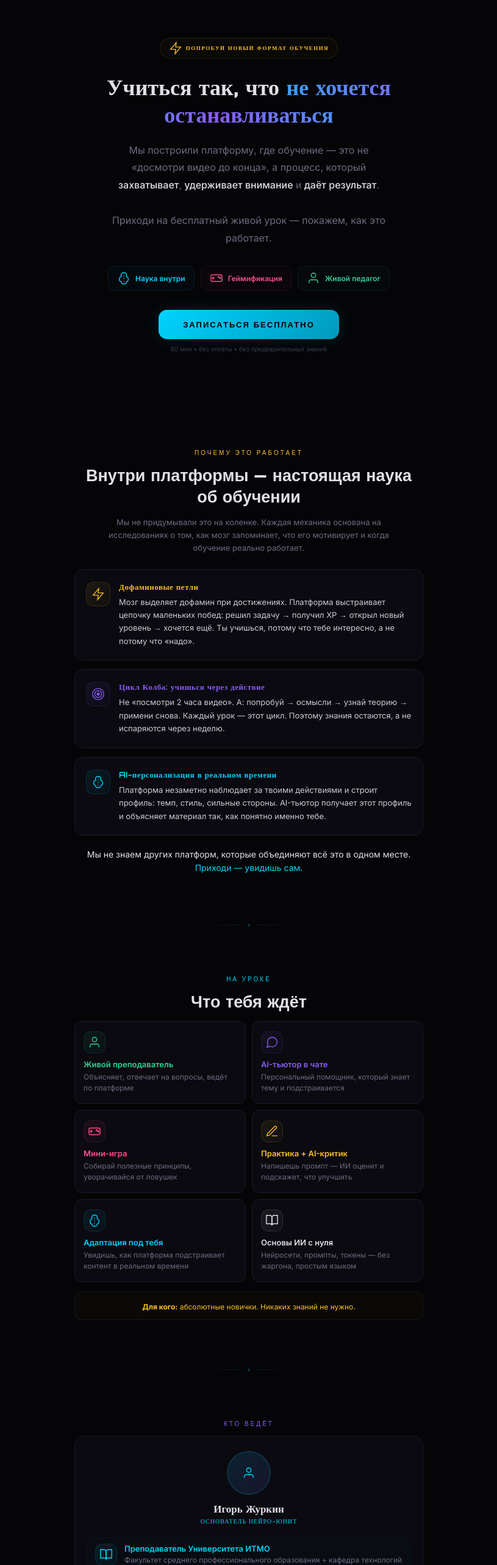
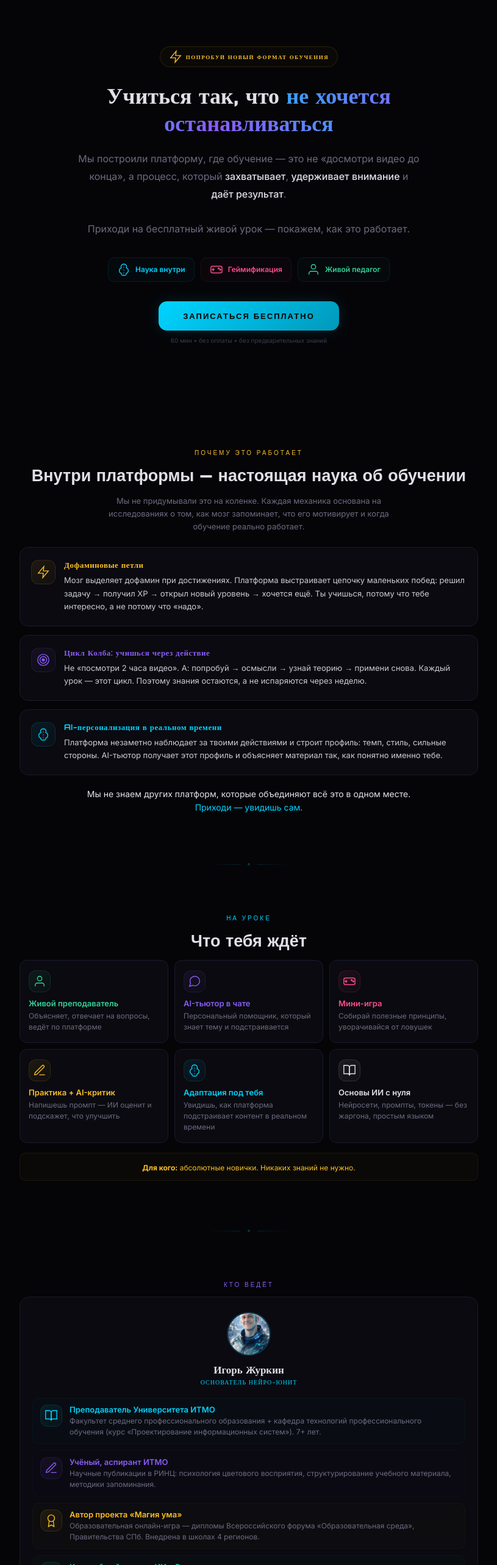
Before and after one commit to ivsvivsvivsvivsv-afk/neurostart-landing, a Next.js app: page / in a window 1280 px wide. Shown: the part 100-2666 px from the top of the page at 61% size, without its empty margins (232-1047 px from the left). Built offline with nearby package versions, Linux system fonts and the light colour scheme.

Commit message:
fix: desktop adaptive + author photo

```diff
--- a/app/page.tsx
+++ b/app/page.tsx
@@ -57,7 +57,14 @@ export default function Landing() {
   return (
     <div style={{minHeight:"100vh",background:C.bg,color:C.text,fontFamily:"'Inter','Segoe UI',sans-serif",overflowX:"hidden"}}>
       <link href="https://fonts.googleapis.com/css2?family=Orbitron:wght@400;500;600;700;800;900&family=Inter:wght@300;400;500;600;700&display=swap" rel="stylesheet"/>
-      <style>{`@keyframes fadeUp{from{opacity:0;transform:translateY(18px)}to{opacity:1;transform:translateY(0)}}@keyframes shimmer{0%{background-position:-200% center}100%{background-position:200% center}}*{box-sizing:border-box;margin:0;padding:0}body{background:${C.bg}}::selection{background:${C.cyan}30}input::placeholder{color:${C.dim}}`}</style>
+      <style>{`@keyframes fadeUp{from{opacity:0;transform:translateY(18px)}to{opacity:1;transform:translateY(0)}}@keyframes shimmer{0%{background-position:-200% center}100%{background-position:200% center}}*{box-sizing:border-box;margin:0;padding:0}body{background:${C.bg}}::selection{background:${C.cyan}30}input::placeholder{color:${C.dim}}
+@media (min-width: 768px) {
+  .nu-sec { max-width: 720px !important; }
+  .nu-grid { grid-template-columns: 1fr 1fr 1fr !important; }
+}
+@media (min-width: 1024px) {
+  .nu-sec { max-width: 800px !important; }
+}`}</style>
       <LeadModal open={showForm} onClose={()=>setShowForm(false)}/>
       <header style={{position:"fixed",top:0,left:0,right:0,zIndex:50,padding:"12px 20px",display:"flex",justifyContent:"space-between",alignItems:"center",background:sy>50?`${C.bg}ee`:"transparent",backdropFilter:sy>50?"blur(12px)":"none",borderBottom:sy>50?`1px solid ${C.border}`:"1px solid transparent",transition:"all .3s"}}>
         <div style={{fontFamily:"'Orbitron'",fontSize:12,fontWeight:800,color:C.cyan,letterSpacing:3}}>НЕЙРО-ЮНИТ</div>
@@ -66,15 +73,15 @@ export default function Landing() {
 
       <section style={{minHeight:"100vh",display:"flex",flexDirection:"column",alignItems:"center",justifyContent:"center",textAlign:"center",padding:"80px 24px 40px"}}>
         <div style={{display:"inline-flex",alignItems:"center",gap:6,padding:"5px 14px",borderRadius:100,border:`1px solid ${C.gold}20`,background:`${C.gold}06`,marginBottom:24,animation:"fadeUp .6s ease .1s both"}}><SparkIcon color={C.gold}/><span style={{fontFamily:"'Orbitron'",fontSize:9,color:C.gold,letterSpacing:1.5,textTransform:"uppercase",fontWeight:600}}>Попробуй новый формат обучения</span></div>
-        <h1 style={{fontFamily:"'Orbitron'",fontSize:"clamp(22px,5.5vw,36px)",fontWeight:800,lineHeight:1.25,marginBottom:22,maxWidth:580,animation:"fadeUp .8s ease .2s both"}}><span style={{color:C.text}}>Учиться так, что </span><span style={{background:`linear-gradient(90deg,${C.cyan},${C.purple},${C.cyan})`,backgroundSize:"200% auto",WebkitBackgroundClip:"text",WebkitTextFillColor:"transparent",animation:"shimmer 3s linear infinite"}}>не хочется останавливаться</span></h1>
-        <p style={{fontSize:"clamp(13px,3vw,16px)",color:C.muted,lineHeight:1.8,maxWidth:460,marginBottom:32,animation:"fadeUp .8s ease .4s both"}}>Мы построили платформу, где обучение — это не «досмотри видео до конца», а процесс, который<span style={{color:C.text,fontWeight:500}}> захватывает</span>,<span style={{color:C.text,fontWeight:500}}> удерживает внимание</span> и<span style={{color:C.text,fontWeight:500}}> даёт результат</span>.<br/><br/>Приходи на бесплатный живой урок — покажем, как это работает.</p>
+        <h1 style={{fontFamily:"'Orbitron'",fontSize:"clamp(22px,5.5vw,36px)",fontWeight:800,lineHeight:1.25,marginBottom:22,maxWidth:700,animation:"fadeUp .8s ease .2s both"}}><span style={{color:C.text}}>Учиться так, что </span><span style={{background:`linear-gradient(90deg,${C.cyan},${C.purple},${C.cyan})`,backgroundSize:"200% auto",WebkitBackgroundClip:"text",WebkitTextFillColor:"transparent",animation:"shimmer 3s linear infinite"}}>не хочется останавливаться</span></h1>
+        <p style={{fontSize:"clamp(13px,3vw,16px)",color:C.muted,lineHeight:1.8,maxWidth:560,marginBottom:32,animation:"fadeUp .8s ease .4s both"}}>Мы построили платформу, где обучение — это не «досмотри видео до конца», а процесс, который<span style={{color:C.text,fontWeight:500}}> захватывает</span>,<span style={{color:C.text,fontWeight:500}}> удерживает внимание</span> и<span style={{color:C.text,fontWeight:500}}> даёт результат</span>.<br/><br/>Приходи на бесплатный живой урок — покажем, как это работает.</p>
         <div style={{display:"flex",gap:10,marginBottom:32,flexWrap:"wrap",justifyContent:"center",animation:"fadeUp .7s ease .5s both"}}>
           {[{icon:<BrainIcon color={C.cyan}/>,label:"Наука внутри",color:C.cyan},{icon:<GameIcon color={C.pink}/>,label:"Геймификация",color:C.pink},{icon:<UserIcon color={C.green}/>,label:"Живой педагог",color:C.green}].map((p,i)=>(<div key={i} style={{display:"flex",alignItems:"center",gap:8,padding:"8px 14px",borderRadius:10,border:`1px solid ${p.color}18`,background:`${p.color}06`}}>{p.icon}<span style={{fontSize:12,color:p.color,fontWeight:600}}>{p.label}</span></div>))}
         </div>
         <div style={{animation:"fadeUp .8s ease .6s both",display:"flex",flexDirection:"column",alignItems:"center",gap:10}}><CTABtn big onClick={openForm}>Записаться бесплатно</CTABtn><span style={{fontSize:10,color:C.dim}}>60 мин • без оплаты • без предварительных знаний</span></div>
       </section>
 
-      <section style={sec}>
+      <section style={sec} className="nu-sec">
         <Tag color={C.gold}>Почему это работает</Tag><H2>Внутри платформы — настоящая наука об обучении</H2>
         <p style={{textAlign:"center",fontSize:13,color:C.muted,lineHeight:1.6,marginBottom:24,maxWidth:460,margin:"0 auto 24px"}}>Мы не придумывали это на коленке. Каждая механика основана на исследованиях о том, как мозг запоминает, что его мотивирует и когда обучение реально работает.</p>
         <div style={{display:"flex",flexDirection:"column",gap:14}}>
@@ -83,25 +90,25 @@ export default function Landing() {
         <p style={{textAlign:"center",marginTop:20,fontSize:14,color:C.text,lineHeight:1.6}}>Мы не знаем других платформ, которые объединяют всё это в одном месте.<br/><span style={{color:C.cyan}}>Приходи — увидишь сам.</span></p>
       </section><SectionDiv/>
 
-      <section style={sec}>
+      <section style={sec} className="nu-sec">
         <Tag color={C.cyan}>На уроке</Tag><H2>Что тебя ждёт</H2>
-        <div style={{display:"grid",gridTemplateColumns:"1fr 1fr",gap:10}}>
+        <div className="nu-grid" style={{display:"grid",gridTemplateColumns:"1fr 1fr",gap:10}}>
           {[{icon:<UserIcon color={C.green}/>,color:C.green,title:"Живой преподаватель",text:"Объясняет, отвечает на вопросы, ведёт по платформе"},{icon:<ChatIcon color={C.purple}/>,color:C.purple,title:"AI-тьютор в чате",text:"Персональный помощник, который знает тему и подстраивается"},{icon:<GameIcon color={C.pink}/>,color:C.pink,title:"Мини-игра",text:"Собирай полезные принципы, уворачивайся от ловушек"},{icon:<PenIcon color={C.gold}/>,color:C.gold,title:"Практика + AI-критик",text:"Напишешь промпт — ИИ оценит и подскажет, что улучшить"},{icon:<BrainIcon color={C.cyan}/>,color:C.cyan,title:"Адаптация под тебя",text:"Увидишь, как платформа подстраивает контент в реальном времени"},{icon:<BookIcon color={C.text}/>,color:C.text,title:"Основы ИИ с нуля",text:"Нейросети, промпты, токены — без жаргона, простым языком"}].map((c,i)=>(<div key={i} style={{background:C.card,border:`1px solid ${C.border}`,borderRadius:12,padding:"16px 14px"}}><div style={{marginBottom:10}}><Icon color={c.color} size={36}>{c.icon}</Icon></div><div style={{fontSize:13,fontWeight:600,color:c.color,marginBottom:4}}>{c.title}</div><div style={{fontSize:12,color:C.muted,lineHeight:1.5}}>{c.text}</div></div>))}
         </div>
         <div style={{marginTop:16,padding:"12px 14px",background:`${C.gold}06`,borderRadius:10,border:`1px solid ${C.gold}12`,textAlign:"center"}}><span style={{fontSize:12,color:C.gold}}><span style={{fontWeight:700}}>Для кого:</span> абсолютные новички. Никаких знаний не нужно.</span></div>
       </section><SectionDiv/>
 
-      <section style={sec}>
+      <section style={sec} className="nu-sec">
         <Tag color={C.purple}>Кто ведёт</Tag>
         <div style={{background:C.card,border:`1px solid ${C.border}`,borderRadius:16,padding:"24px 20px"}}>
-          <div style={{textAlign:"center",marginBottom:20}}><div style={{width:72,height:72,borderRadius:"50%",background:`linear-gradient(135deg,${C.cyan}20,${C.purple}20)`,margin:"0 auto 12px",display:"flex",alignItems:"center",justifyContent:"center",border:`2px solid ${C.cyan}20`}}><UserIcon color={C.cyan}/></div><div style={{fontFamily:"'Orbitron'",fontSize:17,fontWeight:700,marginBottom:3}}>Игорь Журкин</div><div style={{fontSize:10,color:C.cyan,fontFamily:"'Orbitron'",letterSpacing:1}}>ОСНОВАТЕЛЬ НЕЙРО-ЮНИТ</div></div>
+          <div style={{textAlign:"center",marginBottom:20}}><div style={{width:72,height:72,borderRadius:"50%",background:`linear-gradient(135deg,${C.cyan}20,${C.purple}20)`,margin:"0 auto 12px",display:"flex",alignItems:"center",justifyContent:"center",border:`2px solid ${C.cyan}20`}}><img src="/author.jpg" alt="Игорь Журкин" style={{ width: "100%", height: "100%", borderRadius: "50%", objectFit: "cover" }} /></div><div style={{fontFamily:"'Orbitron'",fontSize:17,fontWeight:700,marginBottom:3}}>Игорь Журкин</div><div style={{fontSize:10,color:C.cyan,fontFamily:"'Orbitron'",letterSpacing:1}}>ОСНОВАТЕЛЬ НЕЙРО-ЮНИТ</div></div>
           <div style={{display:"flex",flexDirection:"column",gap:10}}>
             {[{icon:<BookIcon color={C.cyan}/>,color:C.cyan,title:"Преподаватель Университета ИТМО",text:"Факультет среднего профессионального образования + кафедра технологий профессионального обучения (курс «Проектирование информационных систем»). 7+ лет."},{icon:<PenIcon color={C.purple}/>,color:C.purple,title:"Учёный, аспирант ИТМО",text:"Научные публикации в РИНЦ: психология цветового восприятия, структурирование учебного материала, методики запоминания."},{icon:<AwardIcon color={C.gold}/>,color:C.gold,title:"Автор проекта «Магия ума»",text:"Образовательная онлайн-игра — дипломы Всероссийского форума «Образовательная среда», Правительства СПб. Внедрена в школах 4 регионов."},{icon:<BookIcon color={C.green}/>,color:C.green,title:"Крупнейший курс по ИИ в России",text:"Автор курса по нейросетям для издательства «Просвещение» — главного образовательного издательства страны."},{icon:<SparkIcon color={C.pink}/>,color:C.pink,title:"176 000 подписчиков YouTube",text:"Практика ИИ: бизнес, маркетинг, копирайтинг, автоматизация."}].map((item,i)=>(<div key={i} style={{display:"flex",gap:12,alignItems:"flex-start",padding:"10px 12px",background:`${item.color}04`,borderRadius:10,border:`1px solid ${item.color}08`}}><Icon color={item.color} size={36}>{item.icon}</Icon><div><div style={{fontSize:13,fontWeight:600,color:item.color,marginBottom:2}}>{item.title}</div><div style={{fontSize:12,color:C.muted,lineHeight:1.5}}>{item.text}</div></div></div>))}
           </div>
         </div>
       </section><SectionDiv/>
 
-      <section style={sec}>
+      <section style={sec} className="nu-sec">
         <Tag color={C.green}>Куда это ведёт</Tag><H2>Вход в 21-дневную программу</H2>
         <div style={{position:"relative",paddingLeft:28}}>
           <div style={{position:"absolute",left:8,top:4,bottom:4,width:2,background:`linear-gradient(180deg,${C.cyan}50,${C.purple}40,${C.gold}20,${C.dim}15)`}}/>
```
Also changed, not shown: public/author.jpg (added).
